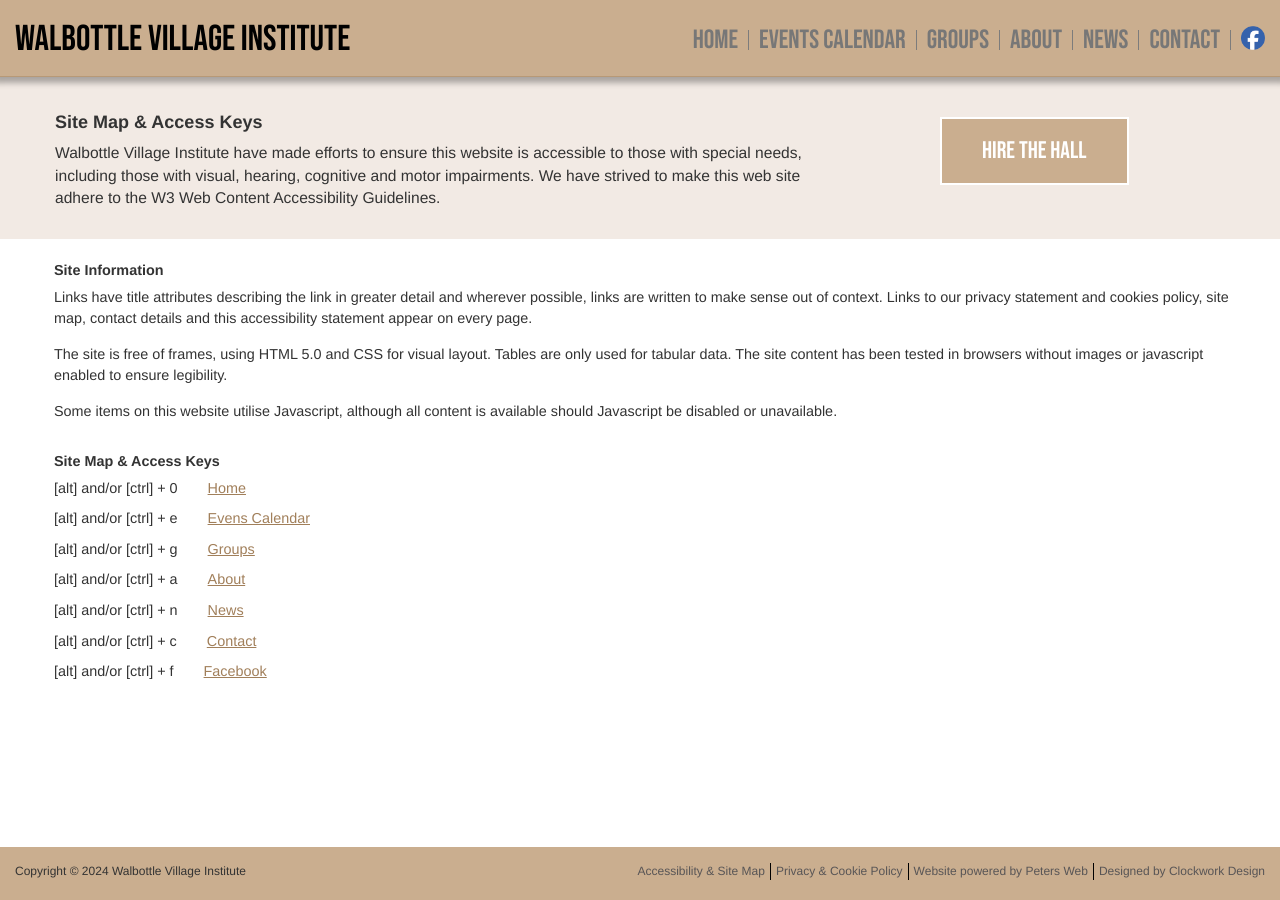
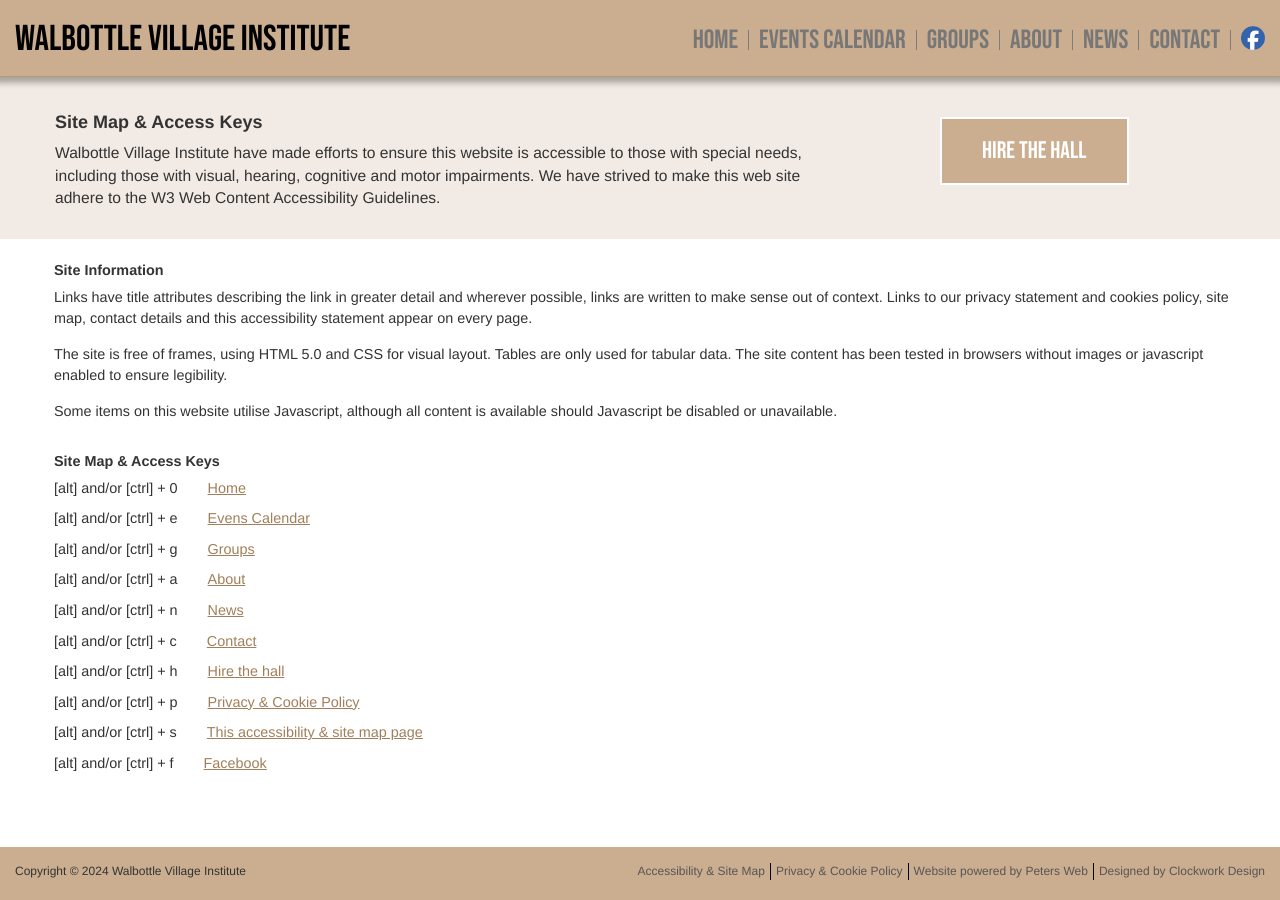
Before and after one commit to Walbottle-Village/Walbottle-Village-Institute, a Jekyll site: the page built from _pages/wvi_access_map.md, in a window 1280 px wide. Built offline with Jekyll 4.4.1, drawn with Linux system fonts in a browser that asks for light colours; cached includes are drawn as plain includes; some web fonts are replaced; comment, search, counter and statistics services are not loaded.

Commit message:
Update wvi_access_map.md

```diff
--- a/_pages/wvi_access_map.md
+++ b/_pages/wvi_access_map.md
@@ -32,6 +32,9 @@ OGimage: /OG-siteMap.jpg
 					  	<li><span>[alt] and/or [ctrl] + a</span><a href="../about_wvi/" title="about Walbottle Village Institute" target="_self" accesskey="a">About</a></li>
 					  	<li><span>[alt] and/or [ctrl] + n</span><a href="../wvi_news/" title="latest institute news" target="_self" accesskey="n">News</a></li>
 					  	<li><span>[alt] and/or [ctrl] + c</span><a href="../contact_wvi/" title="contact Walbottle Village Institute" target="_self" accesskey="c">Contact</a></li>
+					  	<li><span>[alt] and/or [ctrl] + h</span><a href="../wvi_hire/" title="hire Walbottle Village Institute" target="_self" accesskey="h">Hire the hall</a></li>
+					  	<li><span>[alt] and/or [ctrl] + p</span><a href="../wvi_privacy_cookie/" title="privacy and cookie policy" target="_self" accesskey="p">Privacy &amp; Cookie Policy</a></li>
+					  	<li><span>[alt] and/or [ctrl] + s</span><a href="../wvi_access_map/" title="accessibility and site map" target="_self" accesskey="s">This accessibility &amp; site map page</a></li>
 					  	<li><span>[alt] and/or [ctrl] + f</span><a href="https://www.facebook.com/walbottle" title="visit the WVI Facebook group in a new window" target="_blank" accesskey="f"><span>Facebook</span><img src="../assets/images/FB-logo.png" alt="Facebook icon"/></a></li>
 					</ul>
 		</div>
```
